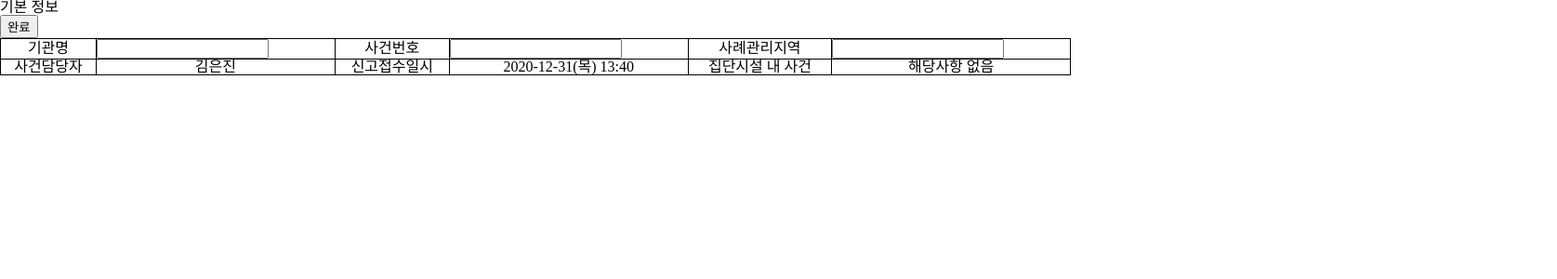
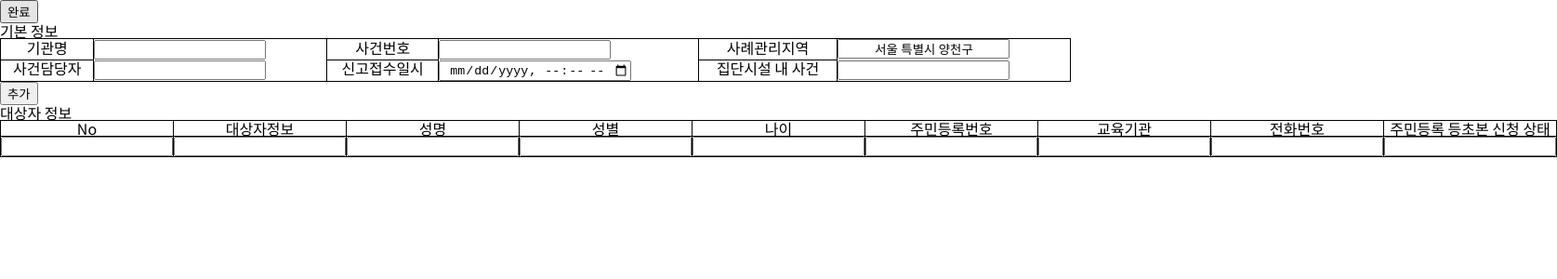
Before and after one commit to S2-D/ncads, a React (Create React App) app: page / in a window 1280 px wide. Both pictures are taken after a click on the button "수정". Shown: the top 300 px of the page at 93% size, 1675 px wide, since content can reach past the window. Built offline with nearby package versions, Linux system fonts and the light colour scheme.

Commit message:
대상자정보

```diff
--- a/public/index.html
+++ b/public/index.html
@@ -15,6 +15,12 @@
       user's mobile device or desktop. See https://developers.google.com/web/fundamentals/web-app-manifest/
     -->
     <link rel="manifest" href="%PUBLIC_URL%/manifest.json" />
+    <link rel="preconnect" href="https://fonts.googleapis.com" />
+    <link rel="preconnect" href="https://fonts.gstatic.com" crossorigin />
+    <link
+      href="https://fonts.googleapis.com/css2?family=Noto+Sans+KR:wght@300;400;500;700&display=swap"
+      rel="stylesheet"
+    />
     <!--
       Notice the use of %PUBLIC_URL% in the tags above.
       It will be replaced with the URL of the `public` folder during the build.
--- a/src/App.css
+++ b/src/App.css
@@ -1,3 +1,7 @@
+body {
+  font-family: "Noto Sans KR", sans-serif;
+}
+
 .app {
   display: flex;
   justify-content: center;
--- a/src/App.js
+++ b/src/App.js
@@ -1,15 +1,25 @@
 import "./App.css";
+import { useState } from "react";
+
 import BasicInfo from "./components/BasicInfo";
-// import ChildInfo from "./components/ChildInfo";
+import ChildInfo from "./components/ChildInfo";
 // import ChildRelationship from "./components/ChildRelationship";
 // import Compelete from "./components/Compelete";
 
 function App() {
+  const [isEdit, setIsEdit] = useState(false);
   return (
     <div className="App">
-      <BasicInfo />
-      {/* <ChildInfo />
-      <ChildRelationship />
+      <button
+        onClick={() => {
+          setIsEdit(!isEdit);
+        }}
+      >
+        {isEdit ? "완료" : "수정"}
+      </button>
+      <BasicInfo isEdit={isEdit} />
+      <ChildInfo isEdit={isEdit} />
+      {/* <ChildRelationship />
       <Compelete /> */}
     </div>
   );
--- a/src/components/BasicInfo.js
+++ b/src/components/BasicInfo.js
@@ -1,74 +1,95 @@
 import { useState } from "react";
-const BasicInfo = () => {
-  const [isEdit, setIsEdit] = useState(false);
+const BasicInfo = ({ isEdit }) => {
   const [inputs, setInputs] = useState({
     institutionName: "",
     caseNumber: "",
-    caseManagementArea: "",
+    caseManagementArea: "서울 특별시 양천구",
+    caseManager: "",
+    reportDate: "",
+    facilityCase: "",
   });
-  const { institutionName, caseNumber, caseManagementArea } = inputs;
+  const {
+    institutionName,
+    caseNumber,
+    caseManagementArea,
+    caseManager,
+    reportDate,
+    facilityCase,
+  } = inputs;
 
   const onChange = (e) => {
-    const { value, name } = e.target; // 우선 e.target 에서 name 과 value 를 추출
+    const { value, name } = e.target;
     setInputs({
-      ...inputs, // 기존의 input 객체를 복사한 뒤
-      [name]: value, // name 키를 가진 값을 value 로 설정
+      ...inputs,
+      [name]: value,
     });
   };
 
   return (
     <>
       <h3>기본 정보</h3>
-      <button
-        onClick={() => {
-          setIsEdit(!isEdit);
-        }}
-      >
-        {isEdit ? "완료" : "수정"}
-      </button>
+
+      {isEdit ? (
         <table>
           <tr>
             <th>기관명</th>
-          {isEdit ? (
             <input
               name="institutionName"
               onChange={onChange}
               value={institutionName}
             />
-          ) : (
-            <td>{institutionName}</td>
-          )}
             <th>사건번호</th>
-          {isEdit ? (
             <input
               name="caseNumber"
               type="number"
               onChange={onChange}
               value={caseNumber}
             />
-          ) : (
-            <td>{caseNumber}</td>
-          )}
             <th>사례관리지역</th>
-          {isEdit ? (
             <input
               name="caseManagementArea"
               onChange={onChange}
               value={caseManagementArea}
             />
-          ) : (
-            <td>{caseManagementArea}</td>
-          )}
           </tr>
           <tr>
             <th>사건담당자</th>
-          <td>김은진</td>
+            <input name="caseManager" onChange={onChange} value={caseManager} />
             <th>신고접수일시</th>
-          <td>2020-12-31(목) 13:40</td>
+            <input
+              name="reportDate"
+              type="datetime-local"
+              onChange={onChange}
+              value={reportDate}
+            />
             <th>집단시설 내 사건</th>
-          <td>해당사항 없음</td>
+            <input
+              name="facilityCase"
+              onChange={onChange}
+              value={facilityCase}
+            />
           </tr>
         </table>
+      ) : (
+        <table>
+          <tr>
+            <th>기관명</th>
+            <td>{institutionName}</td>
+            <th>사건번호</th>
+            <td>{caseNumber}</td>
+            <th>사례관리지역</th>
+            <td>{caseManagementArea}</td>
+          </tr>
+          <tr>
+            <th>사건담당자</th>
+            <td>{caseManager}</td>
+            <th>신고접수일시</th>
+            <td>{reportDate}</td>
+            <th>집단시설 내 사건</th>
+            <td>{facilityCase}</td>
+          </tr>
+        </table>
+      )}
     </>
   );
 };
--- a/src/components/ChildInfo.js
+++ b/src/components/ChildInfo.js
@@ -1,6 +1,33 @@
-const ChildInfo = () => {
+import { useState } from "react";
+
+import ChildInfoInputs from "./ChildinfoInputs";
+const ChildInfo = ({ isEdit }) => {
+  const [inputs, setInputs] = useState({
+    no: "",
+    relationshipInfo: "",
+    name: "",
+    gender: "",
+    age: "",
+    residenRegistrationNumber: "",
+    educationalInstitution: "",
+    phoneNumber: "",
+    copyRequestState: "",
+  });
+  const {
+    no,
+    relationshipInfo,
+    name,
+    gender,
+    age,
+    residenRegistrationNumber,
+    educationalInstitution,
+    phoneNumber,
+    copyRequestState,
+  } = inputs;
+
   return (
     <>
+      {isEdit && <button onclick={() => {}}>추가</button>}
       <h3>대상자 정보</h3>
       <table>
         <tr>
@@ -14,17 +41,21 @@ const ChildInfo = () => {
           <th>전화번호</th>
           <th>주민등록 등초본 신청 상태</th>
         </tr>
-        <tr>
-          <td>Jill</td>
-          <td>Smith</td>
-          <td>50</td>
-          <td>Jill</td>
-          <td>Smith</td>
-          <td>50</td>
-          <td>Jill</td>
-          <td>Smith</td>
-          <td>50</td>
-        </tr>
+        {isEdit ? (
+          <ChildInfoInputs inputs={inputs} setInputs={setInputs} />
+        ) : (
+          <tr>
+            <td>{no}</td>
+            <td>{relationshipInfo}</td>
+            <td>{name}</td>
+            <td>{gender}</td>
+            <td>{age}</td>
+            <td>{residenRegistrationNumber}</td>
+            <td>{educationalInstitution}</td>
+            <td>{phoneNumber}</td>
+            <td>{copyRequestState}</td>
+          </tr>
+        )}
       </table>
     </>
   );
--- /dev/null
+++ b/src/components/ChildinfoInputs.js
@@ -0,0 +1,75 @@
+const ChildInfoInputs = ({ inputs, setInputs }) => {
+  const onChange = (e) => {
+    const { value, name } = e.target;
+    setInputs({
+      ...inputs,
+      [name]: value,
+    });
+  };
+  const {
+    no,
+    relationshipInfo,
+    name,
+    gender,
+    age,
+    residenRegistrationNumber,
+    educationalInstitution,
+    phoneNumber,
+    copyRequestState,
+  } = inputs;
+  return (
+    <tr>
+      <td>
+        <input name="no" onChange={onChange} value={no} />
+      </td>
+      <td>
+        <input
+          name="relationshipInfo"
+          onChange={onChange}
+          value={relationshipInfo}
+        />{" "}
+      </td>
+
+      <td>
+        <input name="name" onChange={onChange} value={name} />{" "}
+      </td>
+
+      <td>
+        <input name="gender" onChange={onChange} value={gender} />{" "}
+      </td>
+
+      <td>
+        <input name="age" type="number" onChange={onChange} value={age} />{" "}
+      </td>
+
+      <td>
+        <input
+          name="residenRegistrationNumber"
+          onChange={onChange}
+          value={residenRegistrationNumber}
+        />{" "}
+      </td>
+
+      <td>
+        <input
+          name="educationalInstitution"
+          onChange={onChange}
+          value={educationalInstitution}
+        />{" "}
+      </td>
+
+      <td>
+        <input name="phoneNumber" onChange={onChange} value={phoneNumber} />{" "}
+      </td>
+
+      <td>
+        <input
+          name="copyRequestState"
+          onChange={onChange}
+          value={copyRequestState}
+        />{" "}
+      </td>
+    </tr>
+  );
+};
+export default ChildInfoInputs;
```
Lines whose indentation alone changed are shown as unchanged.
